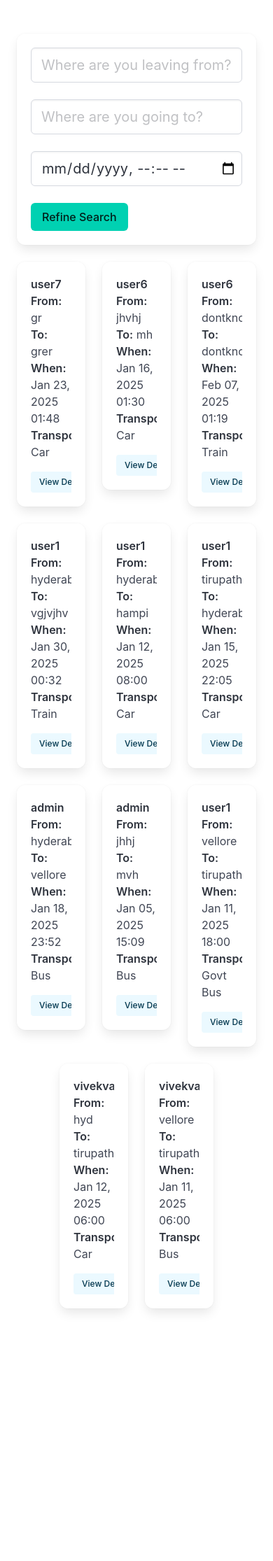
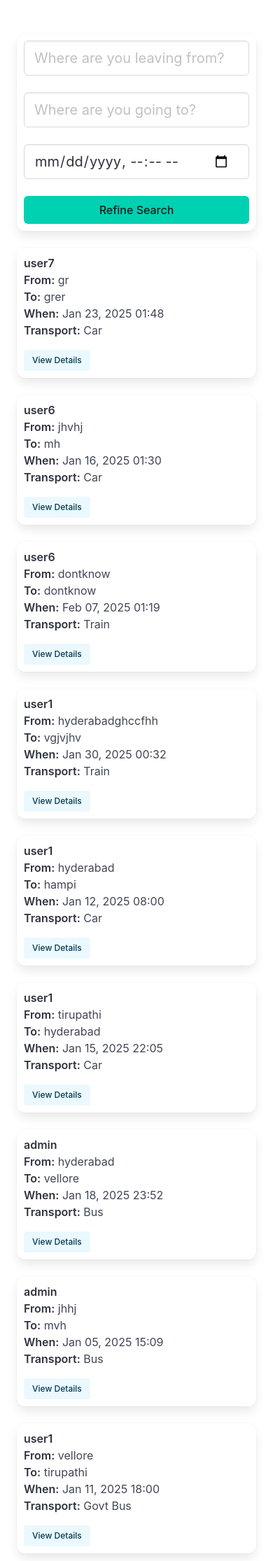
Before and after one commit to vivekvardhan22/carpooling, a Django app: page /post/search/results/ in a window 390 px wide. Shown: the part 52-2283 px from the top of the page at 70% size. Before the commit the page ends 1928 px from the top, so only its background shows below. Run offline with Django 4.2, Linux system fonts and the light colour scheme; a user stored in the database is signed in; data comes from the database, SQL or seed files in the repository.

Commit message:
Update search_results.html

```diff
--- a/everythingvit/templates/search_results.html
+++ b/everythingvit/templates/search_results.html
@@ -6,7 +6,7 @@
     <div class="box mb-5">
         <form method="GET" action="{% url 'search_results' %}" class="columns is-multiline">
             {% for field in form %}
-            <div class="column is-one-third">
+            <div class="column is-full-mobile is-half-tablet is-one-third-desktop">
                 <div class="field">
                     <div class="control">
                         {{ field }}
@@ -15,15 +15,16 @@
             </div>
             {% endfor %}
             <div class="column is-full">
-                <button type="submit" class="button is-primary">Refine Search</button>
+                <button type="submit" class="button is-primary is-fullwidth">Refine Search</button>
             </div>
         </form>
     </div>
+
     <!-- Results -->
-    <div class="columns is-mobile is-multiline is-centered">
+    <div class="columns is-multiline is-centered">
         {% if posts %}
             {% for post in posts %}
-                <div class="column is-one-third">
+                <div class="column is-full-mobile is-half-tablet is-one-third-desktop">
                     <div class="box">
                         <article class="media">
                             <div class="media-content">
@@ -55,4 +56,16 @@
         {% endif %}
     </div>
 </div>
+
+<!-- Mobile Styling Fixes -->
+<style>
+  @media screen and (max-width: 768px) {
+    .box {
+      padding: 10px;
+    }
+    .content p {
+      font-size: 1rem;
+    }
+  }
+</style>
 {% endblock %}
```
